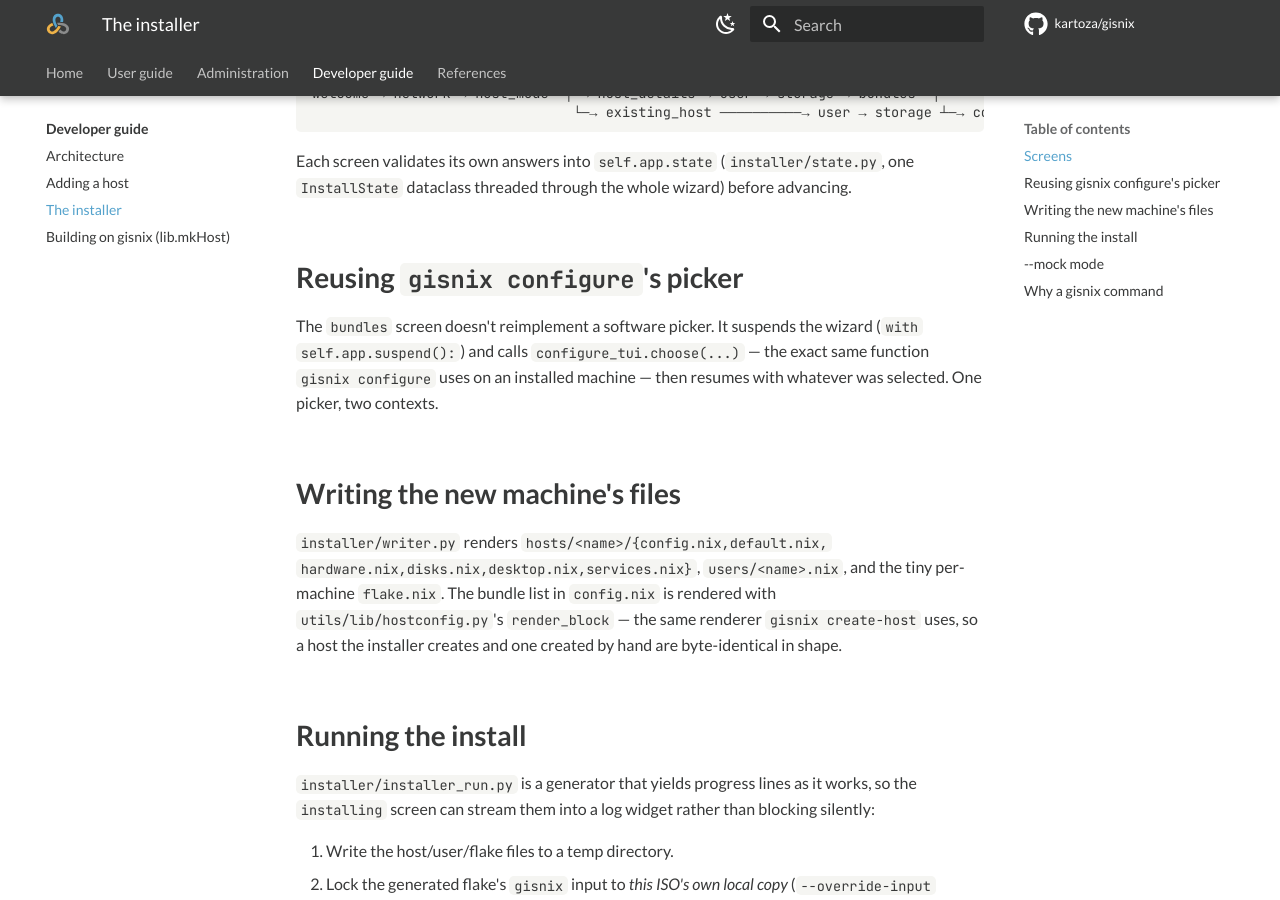
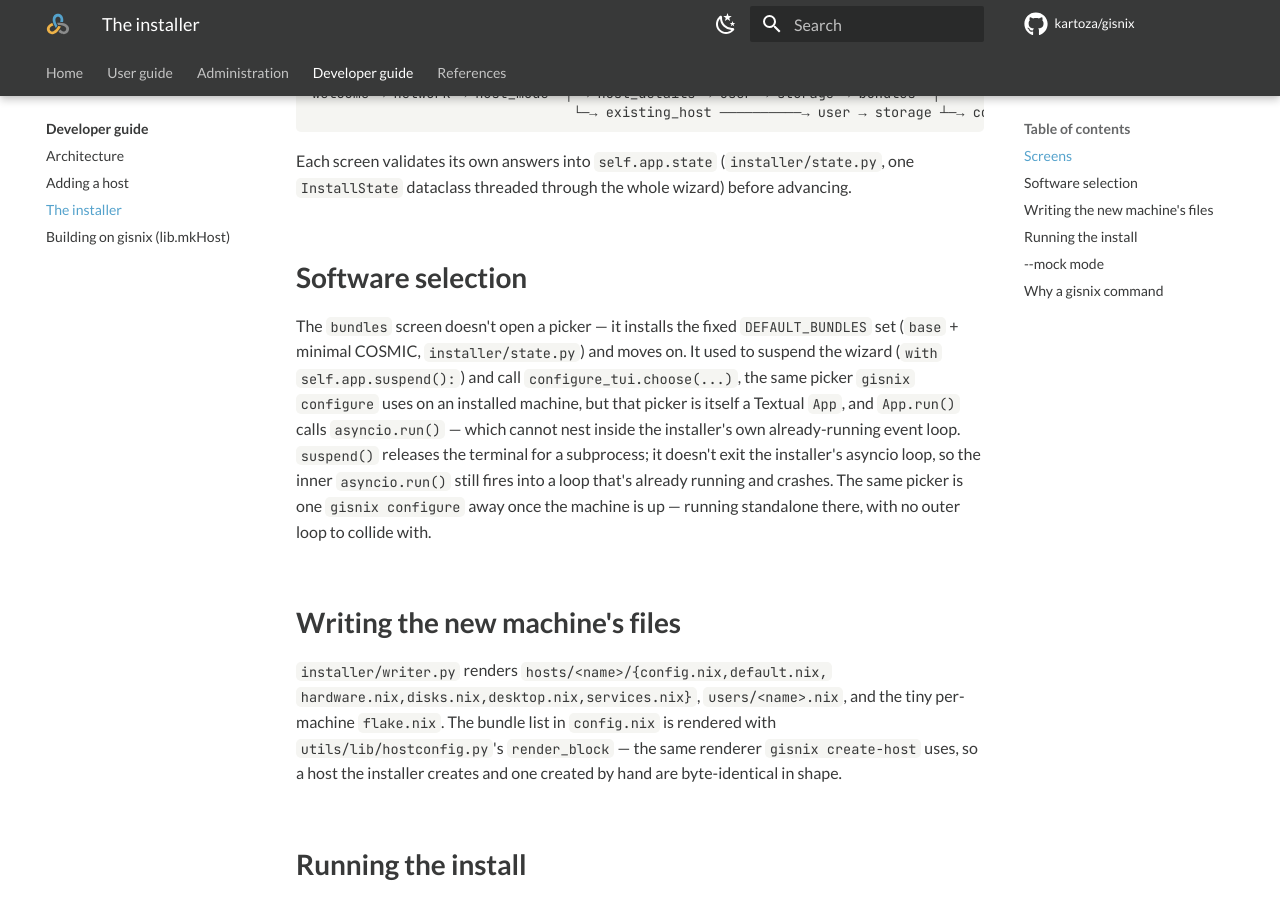
Before and after one commit to kartoza/gisnix, an MkDocs documentation site: the page built from docs/developer/installer.md, in a window 1280 px wide and 900 px high, scrolled down 487 px. Built offline with MkDocs 1.6.1 and Material for MkDocs 9.7.7, drawn with Linux system fonts in a browser that asks for light colours; comment, search, counter and statistics services are not loaded.

Commit message:
fix(installer): drop the in-wizard bundle picker — it can't work here
Crashed every time: RuntimeError: asyncio.run() cannot be called from a
running event loop. The bundles step suspended the wizard and called
configure_tui.choose(...), which runs its own Textual App — and
App.run() calls asyncio.run() internally. self.app.suspend() releases
the terminal for a subprocess; it does not exit the installer's own
asyncio loop, so the picker's inner asyncio.run() still fires into a
loop that is already running.

Per instruction: don't chase a subprocess-based workaround right now.
The install just takes the default bundles (base + minimal COSMIC,
already what DEFAULT_BUNDLES was set to) and moves straight to confirm.
The exact same picker is one `gisnix configure` away once the machine is
up and gisnix configure runs standalone, with no outer loop to collide
with.

Verified end-to-end through the actual wizard (welcome through confirm,
not just the bundles screen in isolation): storage -> bundles -> confirm
now navigates with no crash, and state.bundles lands on exactly
DEFAULT_BUNDLES.

Docs updated to match: installer.md explains why the picker doesn't run
in-process, quickstart.md's software step no longer promises an
interactive picker during install.

```diff
--- a/docs/developer/installer.md
+++ b/docs/developer/installer.md
@@ -21,12 +21,20 @@ Each screen validates its own answers into `self.app.state`
 (`installer/state.py`, one `InstallState` dataclass threaded through the
 whole wizard) before advancing.
 
-## Reusing `gisnix configure`'s picker
+## Software selection
 
-The `bundles` screen doesn't reimplement a software picker. It suspends the
-wizard (`with self.app.suspend():`) and calls `configure_tui.choose(...)` —
-the exact same function `gisnix configure` uses on an installed machine — then
-resumes with whatever was selected. One picker, two contexts.
+The `bundles` screen doesn't open a picker — it installs the fixed
+`DEFAULT_BUNDLES` set (`base` + minimal COSMIC, `installer/state.py`) and
+moves on. It used to suspend the wizard (`with self.app.suspend():`) and
+call `configure_tui.choose(...)`, the same picker `gisnix configure` uses
+on an installed machine, but that picker is itself a Textual `App`, and
+`App.run()` calls `asyncio.run()` — which cannot nest inside the
+installer's own already-running event loop. `suspend()` releases the
+terminal for a subprocess; it doesn't exit the installer's asyncio loop,
+so the inner `asyncio.run()` still fires into a loop that's already
+running and crashes. The same picker is one `gisnix configure` away once
+the machine is up — running standalone there, with no outer loop to
+collide with.
 
 ## Writing the new machine's files
 
```
Also changed, not shown: docs/user/quickstart.md (+3 -3 lines), installer/__init__.py (+5 -4 lines), 1 other file.
